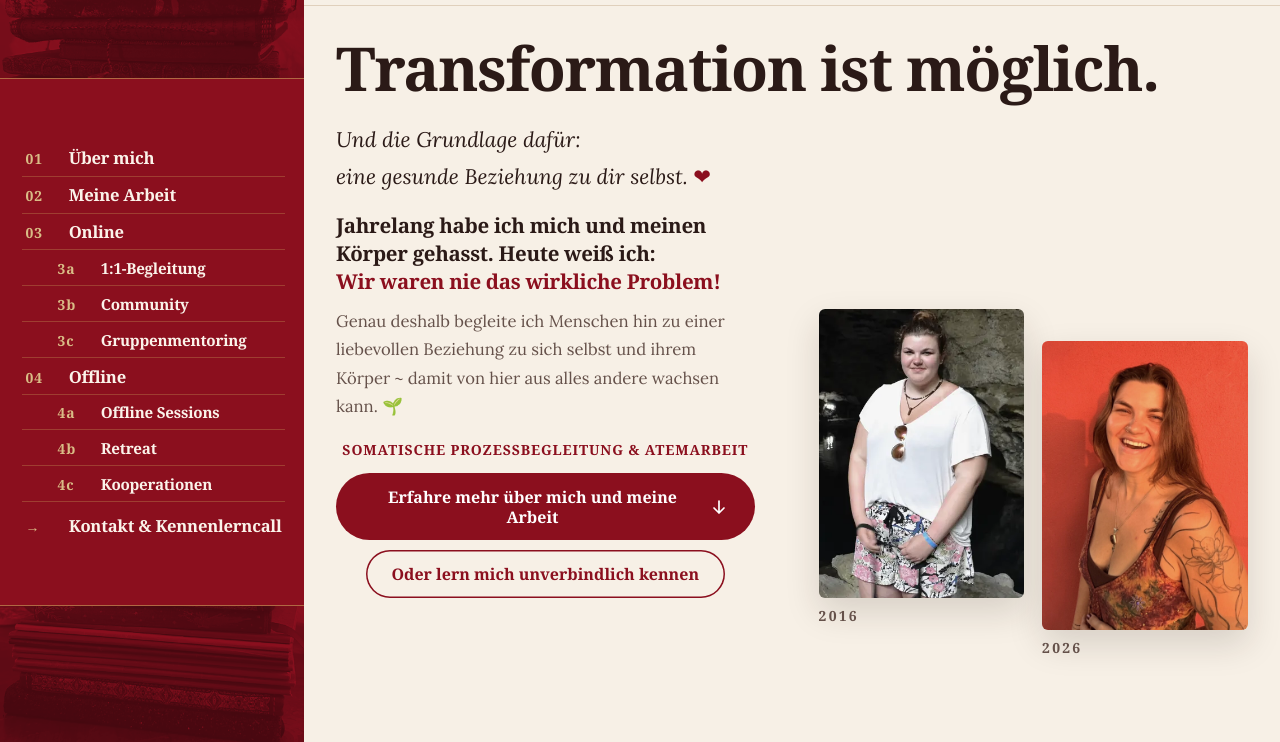
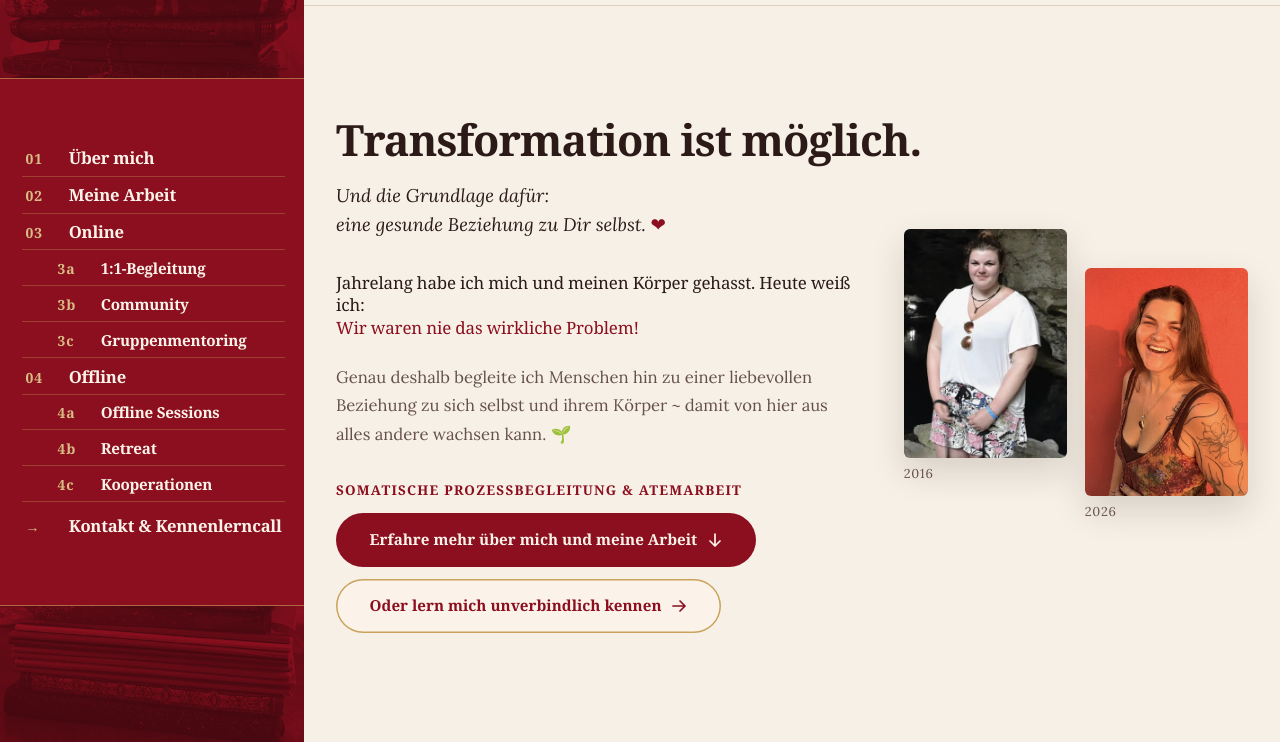
Before and after one commit to lechcode/lilly-stradner-vorschau, a plain HTML site: page index.html in a window 1280 px wide. Shown: the part 58-800 px from the top of the page. Drawn offline with Linux system fonts and the light colour scheme.

Commit message:
Hero am Desktop in zwei Spalten, neue Knöpfe
- Links Text (60 %), rechts Fotos (40 %), senkrecht mittig, ein Bildschirm
- Überschrift und erste Zitatzeile füllen die Spalte in einer Zeile
- „Dir“ groß, Pflanzen-Emoji bleibt am letzten Wort
- Knöpfe: Bordeaux mit hellem Text und hell mit Goldrahmen, beide mit Pfeil
- Handy: Überschrift, Grundlage, Fotos, Zitat, Absatz, Zeile, Knöpfe in voller Breite

Co-Authored-By: Claude Opus 5.5 <noreply@anthropic.com>

```diff
--- a/assets/site.css
+++ b/assets/site.css
@@ -258,80 +258,73 @@ section{padding:clamp(4.2rem,9vw,7.5rem) 0; position:relative; scroll-margin-top
 .nav li.nav-kontakt a{border-bottom:none; margin-top:.3rem}
 
 /* ── Hero ──────────────────────────────────────────────────────
-   19.11. (Lilly): Reihenfolge Ueberschrift → Grundlage → Kernsatz → Absatz →
-   „Somatische Prozessbegleitung & Atemarbeit" → zwei Knoepfe.
-   Desktop: die erste Seite ist genau ein Bildschirm. Ueberschrift in EINER
-   Zeile ueber Text und Fotos, Fotos senkrecht in der Mitte, die Unterkante
-   des zweiten Knopfs schliesst mit der Unterkante des ersten Fotos ab.
-   Handy: Fotos oben, dann dieselbe Reihenfolge, Knoepfe mittig. */
+   19.11. (Lilly, Runde 4). Alle Teile liegen direkt im Raster, in der
+   Handy-Reihenfolge: Ueberschrift, Grundlage, Fotos, Zitat, Absatz, Zeile,
+   Knoepfe. Desktop: links Text (60 %), rechts Fotos (40 %), der ganze Hero
+   ist genau ein Bildschirm, Fotos senkrecht mittig. */
 .hero{
   --frei:100vw;                           /* Breite neben dem Seitenmenue */
   --versatz:clamp(1.4rem,5vw,2.6rem);     /* zweites Foto tiefer */
   padding-top:clamp(5.6rem,11vw,7.5rem); padding-bottom:clamp(3rem,7vw,5.5rem); text-align:left;
 }
-.hero-gitter{display:flex; flex-direction:column; align-items:flex-start}
+.hero-gitter{display:flex; flex-direction:column; align-items:stretch}
+.hero h1{margin:0 0 .7rem; max-width:16ch}
+.grundlage{font-style:italic; font-size:clamp(1.12rem,1.7vw,1.32rem); line-height:1.55; color:var(--tinte); margin:0 0 1.6rem}
+.herz{color:var(--bordeaux); font-style:normal}
+
 .dipt{display:grid; grid-template-columns:1fr 1fr; gap:clamp(.6rem,1.6vw,1.1rem); width:min(100%, 30rem); margin:0 0 clamp(1.8rem,4vw,2.6rem)}
 .dipt figure{margin:0}
 .dipt figure:last-child{margin-top:var(--versatz)}   /* versetzte Fotos */
 .dipt picture{display:block; overflow:hidden; border-radius:6px; box-shadow:0 14px 34px #2b1a1726}
 .dipt img{width:100%; aspect-ratio:5/7; object-fit:cover}
 .dipt figure:first-child img{scale:1.08}
-.dipt figcaption{font:600 var(--klein)/1 var(--kopf); letter-spacing:.16em; color:var(--tinte-2); margin-top:.7rem}
-.hero-text{max-width:40rem; width:100%; min-width:0}   /* nie breiter als die Spalte (iPhone) */
-.hero h1{margin:0 0 .9rem; max-width:16ch}
-.grundlage{font-style:italic; font-size:clamp(1.12rem,1.7vw,1.32rem); color:var(--tinte); margin:0 0 1.5rem}
-.herz{color:var(--bordeaux); font-style:normal}
-.kern{font:600 clamp(1.2rem,2vw,1.5rem)/1.35 var(--kopf); letter-spacing:-.015em; margin:0 0 .9rem; max-width:34rem}
-.kern em{font-style:normal; color:var(--bordeaux)}
-.hero-absatz{max-width:34rem; margin-inline:0; color:var(--tinte-2)}
-/* Zeile + Knoepfe: eine mittig ausgerichtete Gruppe */
-.hero-wege{display:flex; flex-direction:column; align-items:center; text-align:center; gap:.8rem; margin-top:1.8rem}
+.dipt figcaption{font:400 .8rem/1 var(--leib); letter-spacing:.06em; color:var(--tinte-2); margin-top:.6rem}
+
+.kern{font:400 clamp(1.2rem,2vw,1.5rem)/1.35 var(--kopf); letter-spacing:-.01em; margin:0 0 .9rem}
+.kern em{font-style:normal; color:#8B0F1E}
+.hero-absatz{color:var(--tinte-2); margin:0 0 1.4rem}
 /* Lilly: „am Handy in einer Zeile" — gemessen einzeilig ab 320px. */
 .zeile{
-  font:600 min(.875rem, 2.85vw)/1.2 var(--kopf); letter-spacing:.06em; text-transform:uppercase;
-  white-space:nowrap; color:var(--bordeaux); margin:0 0 .3rem;
+  font:600 min(.82rem, 2.85vw)/1.2 var(--kopf); letter-spacing:.09em; text-transform:uppercase;
+  white-space:nowrap; color:#8B0F1E; margin:0 0 .9rem;
 }
-.hero-wege .knopf{justify-content:center; text-align:center}
-/* Handy: beide Knoepfe einzeilig */
-@media (max-width:899.98px){
-  .hero-wege .knopf{font-size:min(1rem, 3.85vw); padding-inline:clamp(.9rem, 4vw, 1.6rem); white-space:nowrap}
-}
+/* Knoepfe: Handy untereinander in voller Breite, Desktop nebeneinander */
+.hero-wege{display:flex; flex-direction:column; gap:.7rem}
+.hero-wege .knopf{width:100%; justify-content:center; text-align:center; cursor:pointer;
+  min-height:54px; padding:.85rem 1.4rem; font-size:min(1rem, 3.9vw); white-space:nowrap}
 
 @media (min-width:900px){
   .hero{
-    --versatz:2rem;
+    --versatz:2.4rem;
+    --hero-breit:min(var(--frei) - 4rem, 1500px);   /* erste Seite darf breiter sein als der Rest */
+    --links-breit:calc((var(--hero-breit) - clamp(2rem,4vw,4rem)) * .6);
     min-height:100svh; display:flex; align-items:center;
-    /* oben Platz fuer die Kopfleiste, unten fuer das tiefere zweite Foto.
-       --heben schiebt den Block auf hohen Bildschirmen nach oben, damit die
-       Fotos naeher an der Bildschirmmitte sitzen. */
-    --heben:clamp(0px, 100svh - 740px, 220px);
-    padding:calc(64px + 2vh) 0 calc(2vh + var(--versatz) + 1.6rem + var(--heben));
+    padding:calc(64px + 2.5vh) 0 2.5vh;    /* oben die Kopfleiste */
   }
+  .hero .buehne{width:var(--hero-breit)}
   .hero-gitter{
-    display:grid; grid-template-columns:minmax(0,1fr) auto; column-gap:clamp(2.5rem,5vw,5rem);
-    grid-template-areas:"titel titel" "text bilder"; align-items:end;
+    display:grid; min-height:calc(100svh - 64px - 5vh);
+    grid-template-columns:minmax(0,60fr) minmax(0,40fr); column-gap:clamp(2rem,4vw,4rem);
+    /* obere und untere Leerzeile fangen die Resthoehe auf: links bleibt alles
+       eng zusammen, die Fotos stehen mittig ueber die ganze Hoehe */
+    grid-template-rows:1fr repeat(6, auto) 1fr;
+    grid-template-areas:". bilder" "titel bilder" "grund bilder" "kern bilder" "absatz bilder" "zeile bilder" "wege bilder" ". bilder";
   }
   .hero h1{
-    grid-area:titel; white-space:nowrap; max-width:none; margin:0 0 clamp(.8rem,2.5vh,2.2rem);
-    font-size:clamp(2.4rem, calc(var(--frei) * .062), 5rem);
+    grid-area:titel; white-space:nowrap; max-width:none; margin:0 0 clamp(.5rem,2vh,1.2rem);
+    font-size:clamp(2rem, calc(var(--links-breit) / 12), 5rem);   /* fuellt die Spalte in einer Zeile */
   }
-  .hero .hero-text{grid-area:text; max-width:38rem}
-  /* Breite nach Bildschirmhoehe begrenzt, damit alles auf eine Seite passt.
-     Unterkante: das erste Foto endet auf Hoehe des zweiten Knopfs; das
-     tiefere zweite Foto samt Jahreszahl ragt darunter hinaus. */
-  .dipt{
-    grid-area:bilder; margin:0 0 calc(-1 * (var(--versatz) + 1.575rem));
-    width:min(34rem, 38vw, calc((100svh - 64px) * .64), calc(var(--frei) * .44));
-  }
+  .grundlage{grid-area:grund; font-size:clamp(1.15rem, calc(var(--links-breit) / 30), 1.55rem); margin-bottom:clamp(1rem,4.2vh,2.8rem)}
+  .dipt{grid-area:bilder; align-self:center; justify-self:end; width:100%; margin:0}
+  /* erste Zeile des Zitats laeuft ueber die ganze Spalte */
+  .kern{grid-area:kern; font-size:clamp(1.05rem, calc(var(--links-breit) / 30.5), 2rem); margin-bottom:clamp(.7rem,2.8vh,1.6rem)}
+  .hero-absatz{grid-area:absatz; font-size:clamp(1.04rem, calc(var(--links-breit) / 38), 1.25rem); margin-bottom:clamp(1rem,4.2vh,2.8rem)}
+  .zeile{grid-area:zeile; font-size:.84rem; margin-bottom:clamp(.7rem,1.8vh,1.1rem)}
+  .hero-wege{grid-area:wege; flex-direction:row; flex-wrap:wrap; gap:.75rem}
+  .hero-wege .knopf{width:auto; font-size:.95rem; padding:.85rem 2.1rem}
 }
 @media (min-width:1024px){
   .hero{--frei:calc(100vw - var(--seitennav))}
-}
-@media (min-width:900px){
-  .hero .grundlage{margin-bottom:clamp(.9rem,2.2vh,1.5rem)}
-  .hero .kern{font-size:clamp(1.15rem,1.6vw,1.4rem); margin-bottom:clamp(.5rem,1.4vh,.9rem)}
-  .hero-absatz{margin-bottom:0}
-  .hero-wege{margin-top:clamp(1rem,2.6vh,1.8rem); gap:clamp(.55rem,1.2vh,.8rem)}
 }
 
 /* ── Knoepfe ───────────────────────────────────────────────── */
@@ -343,9 +336,11 @@ section{padding:clamp(4.2rem,9vw,7.5rem) 0; position:relative; scroll-margin-top
 }
 .knopf:hover{transform:translateY(-2px); background:var(--bordeaux-tief); box-shadow:0 10px 24px #79242733}
 .knopf svg{width:16px; height:16px; flex:none}
-/* Zweiter Knopf (19.11.): klar klickbar, aber leiser als der volle Knopf */
-.knopf.knopf-zweit{background:transparent; color:var(--bordeaux); box-shadow:inset 0 0 0 1.5px var(--bordeaux); min-height:48px; padding:.75rem 1.6rem}
-.knopf.knopf-zweit:hover{background:var(--bordeaux-zart); color:var(--bordeaux-tief); box-shadow:inset 0 0 0 1.5px var(--bordeaux-tief)}
+/* Hero-Knoepfe (19.11., Lilly Runde 4): gleiche Hoehe und Rundung */
+.hero-wege .knopf.runter{background:#8B0F1E; color:#FBF3EA}
+.hero-wege .knopf.runter:hover{background:#6A0B17}
+.knopf.knopf-zweit{background:#FBF3EA; color:#8B0F1E; box-shadow:inset 0 0 0 1.5px #C9A35B}
+.knopf.knopf-zweit:hover{background:#F3E6CC; color:#8B0F1E; box-shadow:inset 0 0 0 1.5px #C9A35B}
 .boden-glut .knopf{background:var(--auf-bordeaux); color:var(--bordeaux)}
 .boden-glut .knopf:hover{background:#fff; box-shadow:0 10px 24px #00000033}
 .knopf-leise{
--- a/index.html
+++ b/index.html
@@ -120,14 +120,21 @@
      ihr neuer Text → Einladung zum Runterscrollen.
      Das Siegel mit „Spirit of…" steht seit 19.11. oben in der Kopfleiste. -->
 <section class="hero">
+  <!-- 19.11. (Lilly, Runde 4): alle Teile direkt im Raster, in der Handy-
+       Reihenfolge. Desktop: links Text (ca. 60 %), rechts die Fotos, senkrecht
+       mittig. Handy: Ueberschrift, Grundlage, Fotos, Zitat, Absatz, Zeile, Knoepfe. -->
   <div class="buehne hero-gitter">
+    <h1>Transformation ist möglich.</h1>
+
+    <p class="grundlage">Und die Grundlage dafür:<br> eine gesunde Beziehung zu Dir selbst. <span class="herz" aria-hidden="true">❤</span></p>
+
     <div class="dipt">
       <figure>
         <picture>
-          <source type="image/webp" srcset="assets/img/frueher-440.webp 440w, assets/img/frueher-880.webp 880w" sizes="(min-width:900px) 260px, 42vw">
+          <source type="image/webp" srcset="assets/img/frueher-440.webp 440w, assets/img/frueher-880.webp 880w" sizes="(min-width:900px) 20vw, 42vw">
           <img src="assets/img/frueher-440.jpg"
                srcset="assets/img/frueher-440.jpg 440w, assets/img/frueher-880.jpg 880w"
-               sizes="(min-width:900px) 260px, 42vw"
+               sizes="(min-width:900px) 20vw, 42vw"
                width="440" height="616" fetchpriority="high"
              alt="Lilly vor zehn Jahren in einer Höhle: weißes Shirt, Haare hochgesteckt, vorsichtiges Lächeln.">
         </picture>
@@ -144,26 +151,21 @@
       </figure>
     </div>
 
-    <!-- 19.11.: Ueberschrift ausserhalb der Textspalte, damit sie am Desktop
-         in EINER Zeile ueber Text und Fotos laufen kann. -->
-    <h1>Transformation ist möglich.</h1>
+    <p class="kern">Jahrelang habe ich mich und meinen Körper gehasst. Heute weiß ich:<br> <em>Wir waren nie das wirkliche Problem!</em></p>
+    <p class="hero-absatz">Genau deshalb begleite ich Menschen hin zu einer liebevollen Beziehung zu sich selbst und ihrem Körper ~ damit von hier aus alles andere wachsen kann.&nbsp;<span aria-hidden="true">🌱</span></p>
 
-    <div class="hero-text">
-      <p class="grundlage">Und die Grundlage dafür:<br> eine gesunde Beziehung zu dir selbst. <span class="herz" aria-hidden="true">❤</span></p>
+    <!-- Runde 2: ohne Strich davor, „&" statt Punkt, am Handy in EINER Zeile. -->
+    <p class="zeile">Somatische Prozessbegleitung &amp; Atemarbeit</p>
 
-      <p class="kern">Jahrelang habe ich mich und meinen Körper gehasst. Heute weiß ich:<br> <em>Wir waren nie das wirkliche Problem!</em></p>
-      <p class="hero-absatz">Genau deshalb begleite ich Menschen hin zu einer liebevollen Beziehung zu sich selbst und ihrem Körper ~ damit von hier aus alles andere wachsen kann. <span aria-hidden="true">🌱</span></p>
-
-      <div class="hero-wege">
-        <!-- Runde 2: ohne Strich davor, „&" statt Punkt, am Handy in EINER Zeile.
-             19.11.: steht jetzt direkt ueber den Knoepfen. -->
-        <p class="zeile">Somatische Prozessbegleitung &amp; Atemarbeit</p>
-        <a class="knopf runter" href="#ueber-mich">
-          Erfahre mehr über mich und meine Arbeit
-          <svg viewBox="0 0 16 16" fill="none" aria-hidden="true"><path d="M8 2v12M3 9l5 5 5-5" stroke="currentColor" stroke-width="1.7" stroke-linecap="round" stroke-linejoin="round"/></svg>
-        </a>
-        <a class="knopf knopf-zweit" href="#kontakt" data-thema="Kennenlerncall">Oder lern mich unverbindlich kennen</a>
-      </div>
+    <div class="hero-wege">
+      <a class="knopf runter" href="#ueber-mich">
+        Erfahre mehr über mich und meine Arbeit
+        <svg viewBox="0 0 16 16" fill="none" aria-hidden="true"><path d="M8 2v12M3 9l5 5 5-5" stroke="currentColor" stroke-width="1.7" stroke-linecap="round" stroke-linejoin="round"/></svg>
+      </a>
+      <a class="knopf knopf-zweit" href="#kontakt" data-thema="Kennenlerncall">
+        Oder lern mich unverbindlich kennen
+        <svg viewBox="0 0 16 16" fill="none" aria-hidden="true"><path d="M2 8h12M9 3l5 5-5 5" stroke="currentColor" stroke-width="1.7" stroke-linecap="round" stroke-linejoin="round"/></svg>
+      </a>
     </div>
   </div>
 </section>
```
Also changed, not shown: en.html (+22 -20 lines), 1 other file.
